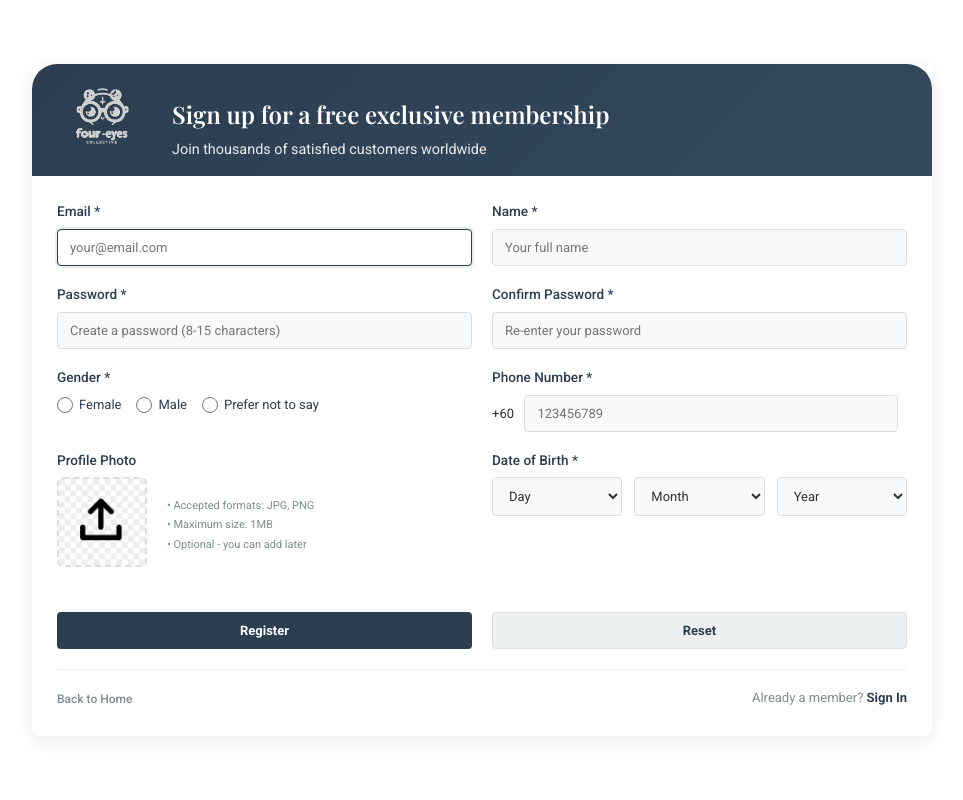
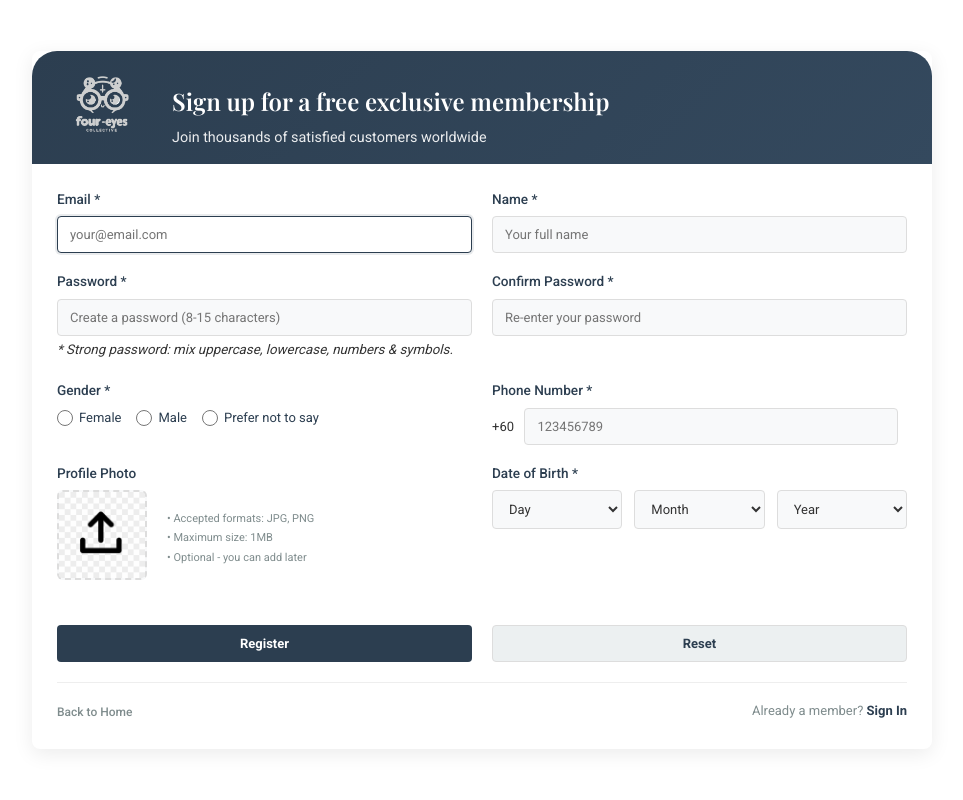
Before and after one commit to Zy-430/FourEyesCollective, a PHP site: page /page/member_registration.php in a window 1280 px wide. Shown: the whole page, without its empty margins (158-1121 px from the left). Run offline with PHP 8.4, Linux system fonts and the light colour scheme; some libraries are stand-ins or nearby versions.

Commit message:
Update member_registration.php

```diff
--- a/web/page/member_registration.php
+++ b/web/page/member_registration.php
@@ -45,7 +45,7 @@ if (is_post()) {
 
     if (!is_strong_password($password)) {
         $_err['password'] =
-            'Password must be at least 8 characters and include uppercase, lowercase, number and symbol';
+            'Password format is invalid.';
     }
 
     // Validate Confirm password
@@ -275,6 +275,7 @@ $_title = 'Member Registration | Four Eyes Collective';
                     <label for="password">Password *</label>
                     <input type="password" id="password" name="password" class="form-control"
                         placeholder="Create a password (8-15 characters)" maxlength="15" required>
+                    <small><i>* Strong password: mix uppercase, lowercase, numbers & symbols.</i></small>
                     <?= err('password') ?>
                 </div>
 
@@ -428,8 +429,8 @@ $_title = 'Member Registration | Four Eyes Collective';
             dropZone.addEventListener('drop', function(e) {
                 const file = e.dataTransfer.files[0];
                 if (file) {
-                    input.files = e.dataTransfer.files;  // Assign file to input
-                    handleFile(file);  // File validation
+                    input.files = e.dataTransfer.files; // Assign file to input
+                    handleFile(file); // File validation
                 }
             });
 
@@ -456,4 +457,5 @@ $_title = 'Member Registration | Four Eyes Collective';
         });
     </script>
 </body>
+
 </html>
```
